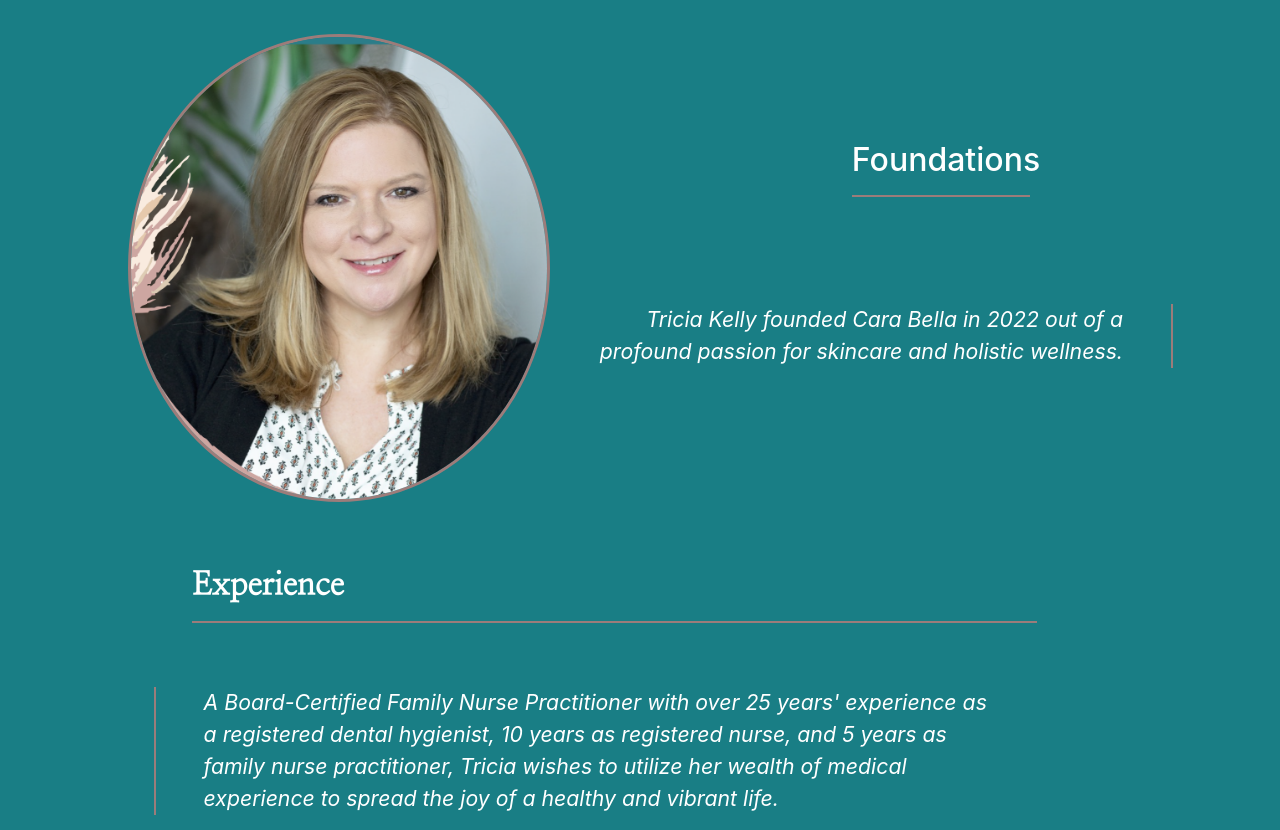
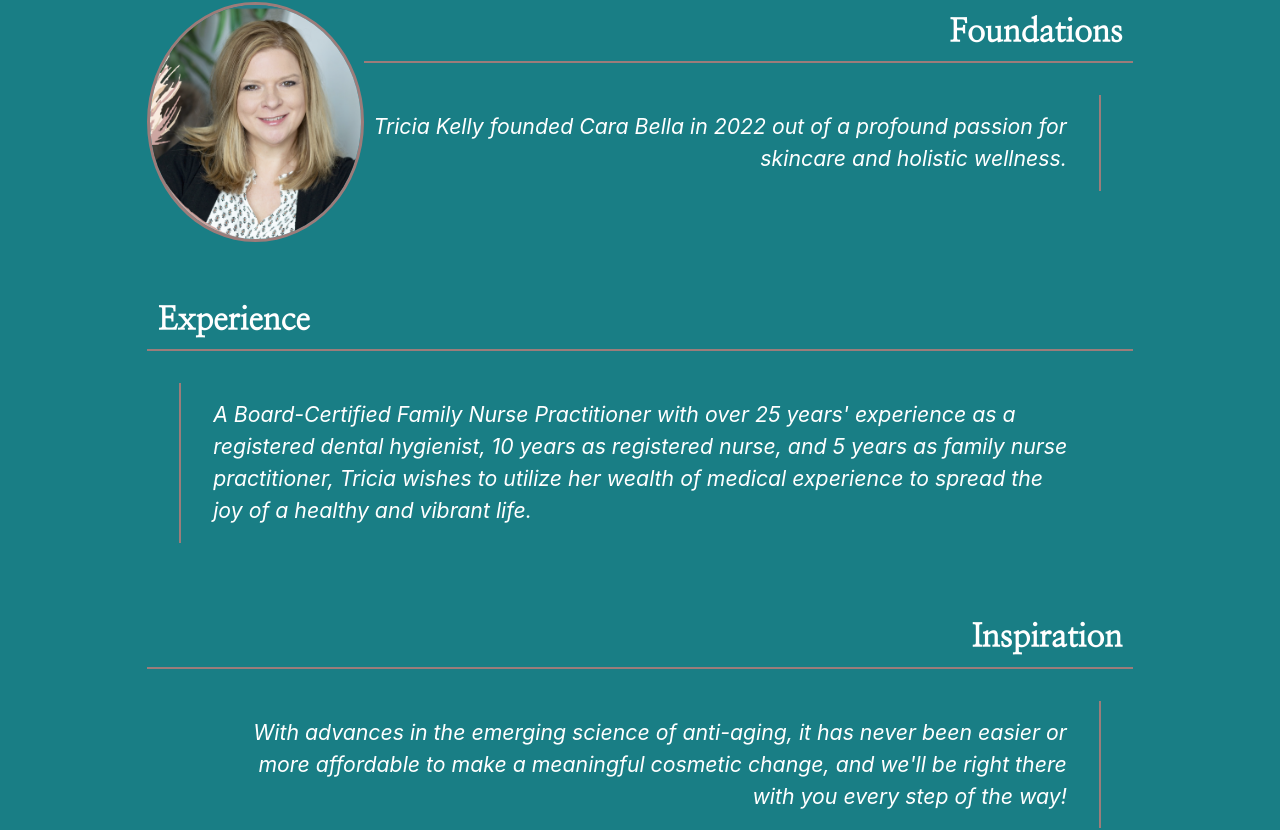
Before and after one commit to JaynewDee/CaraBella, a React (Create React App) app in the folder client/: page /schedule in a window 1280 px wide. Shown: the part 1102-1932 px from the top of the page. Built offline with nearby package versions, Linux system fonts and the light colour scheme.

Commit message:
final commit for the evening

```diff
--- a/client/src/components/Body/Body.js
+++ b/client/src/components/Body/Body.js
@@ -7,7 +7,6 @@
     <div id="bodyBox">
       <HRule />
       <div className="aboutSection">
-        <div className="section-wrap">
         <img className="selfie" alt="" src={Selfie}></img>
         <div className="selfie-section">
           <h3>Foundations</h3>
@@ -15,7 +14,6 @@
             Tricia Kelly founded Cara Bella in 2022 out of a profound passion
             for skincare and holistic wellness.
           </p>
-          </div>
         </div>
       </div>
       <div className="aboutSection">
--- a/client/src/styles/body.scss
+++ b/client/src/styles/body.scss
@@ -14,55 +14,39 @@
   .aboutSection {
     display: flex;
     flex-flow: row nowrap;
-    width: 100%;
-    .section-wrap {
-      display: flex;
-      justify-content: flex-end;
-
+    width: 77%;
+    margin: 3rem auto 0;
     .selfie {
       float: left;
-        width: 33%;
       border-radius: 50%;
-        margin: 0 1rem 5% 10%;
       border: 3px solid $calypso;
+      width: 15rem;
+      height: 15rem;
     }
     .selfie-section > h3 {
       color: white;
-        margin-top: 15%;
-        margin-left: auto;
-        margin-right: 35%;
-        padding-bottom: 1rem;
       text-align: right;
       border-bottom: 2px solid $calypso;
       font-size: 2rem;
-        width: 25%;
     }
     .selfie-section > p {
       text-align: right;
       color: white;
       font-size: 1.33rem;
-        margin: 15%;
-        margin-left: 0rem;
       border-right: 2px solid $calypso;
-        padding-right: 3rem;
       font-style: italic;
+      margin-top: 2rem;
+      padding-left: 0;
+      margin-left: 0;
     }
-    }
+
     .experience-section > h3 {
-      width: 33%;
       font-size: 2rem;
       color: white;
       text-align: left;
-      margin-left: 15%;
       border-bottom: 2px solid $calypso;
-      padding-bottom: 1rem;
-      width: 66%;
     }
     .experience-section > p {
-      width: 66%;
-      padding-left: 3rem;
-      margin-top: 5%;
-      margin-left: 12%;
       text-align: left;
       color: white;
       font-size: 1.33rem;
@@ -70,30 +54,29 @@
       font-style: italic;
     }
     .inspiration-section > h3 {
-      width: 66%;
       color: white;
-      margin: 10% 15%;
-      margin-left: auto;
-      padding-bottom: 1rem;
       text-align: right;
       border-bottom: 2px solid $calypso;
       font-size: 2rem;
     }
     .inspiration-section > p {
-      width: 66%;
       text-align: right;
       color: white;
       font-size: 1.33rem;
-      margin: 5% 12%;
-      margin-left: auto;
       border-right: 2px solid $calypso;
-      padding-right: 3rem;
       font-style: italic;
     }
   }
   .aboutSection > div > h3 {
     font-family: $nanum;
     font-weight: bolder;
+    padding: 0.66rem;
+  }
+  .aboutSection > div > p {
+    padding: 1rem 2rem;
+    margin-top: 2rem;
+    margin-left: 2rem;
+    margin-right: 2rem;
   }
   .horizontal-rule {
     display: flex;
@@ -102,8 +85,8 @@
     align-items: center;
     width: 66vw;
     border: none;
-    margin: 8.5rem auto;
     border-radius: 100%;
+    margin: 6rem auto;
     .left-rule {
       height: 4px;
       background-color: $calypso;
```
Lines whose indentation alone changed are shown as unchanged.
